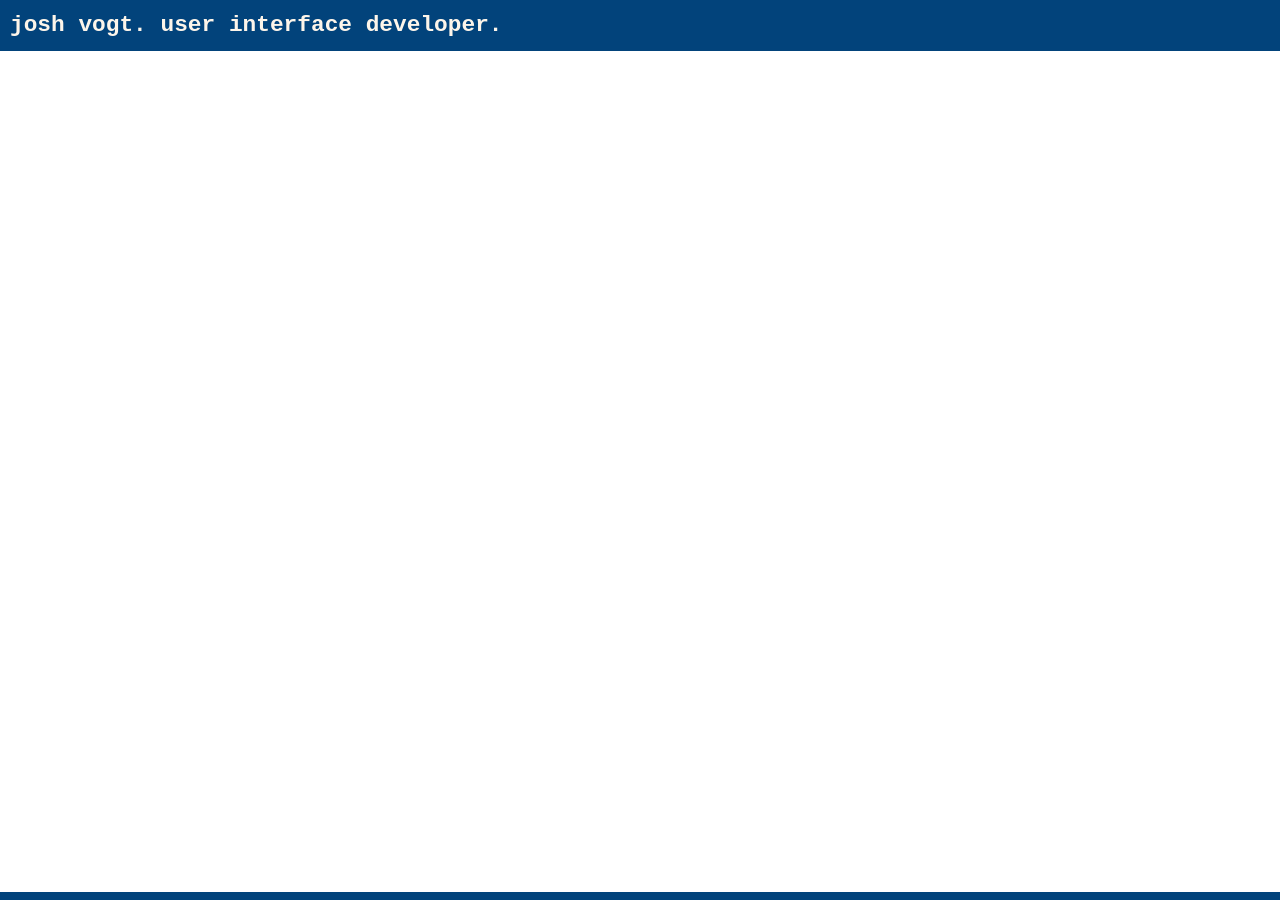
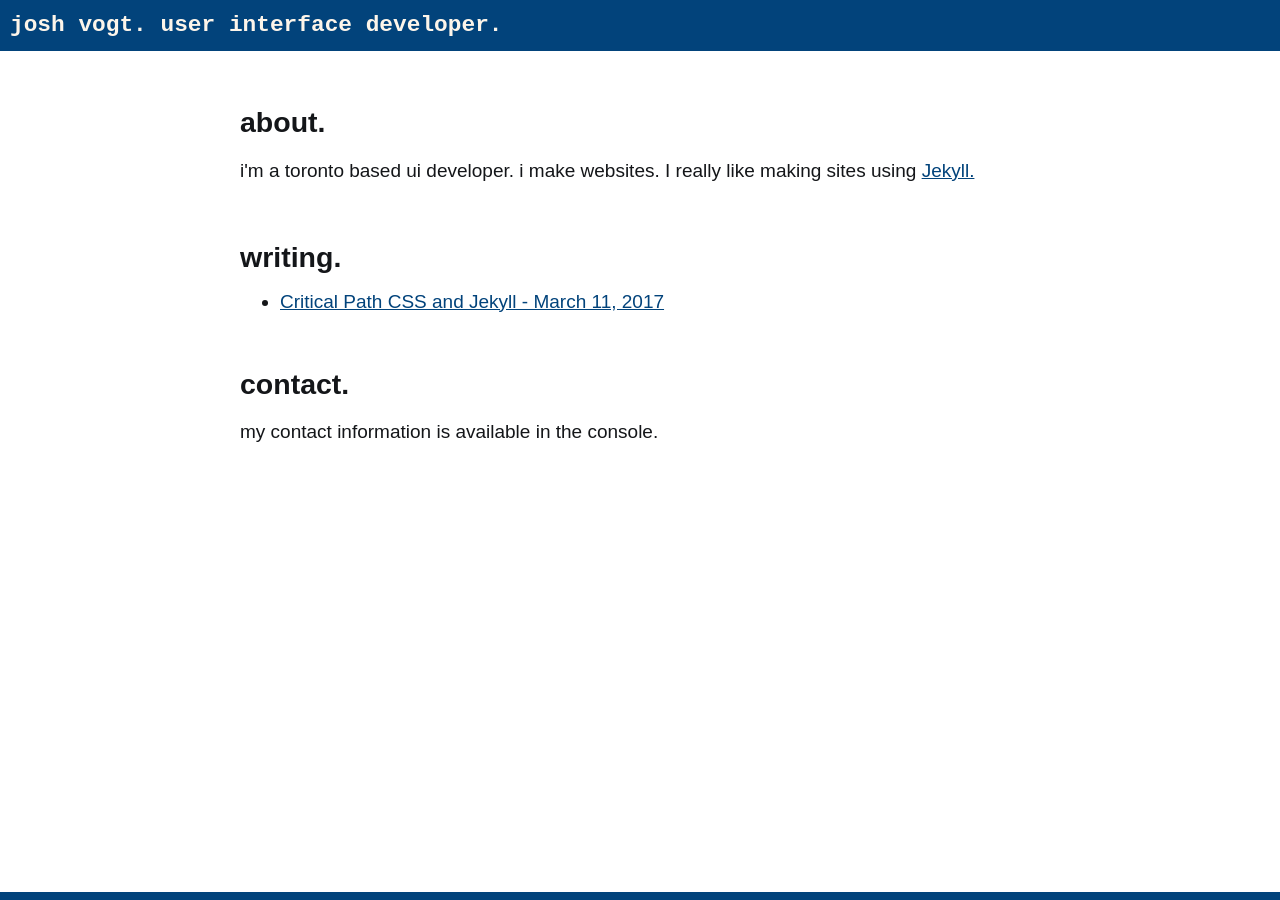
Before and after one commit to dumaurier/dumaurier.github.com, a Jekyll site: the page built from index.html, in a window 1280 px wide. Built offline with Jekyll 4.4.1, drawn with Linux system fonts in a browser that asks for light colours.

Commit message:
Adding things back

```diff
--- a/index.html
+++ b/index.html
@@ -7,7 +7,7 @@ layout: default
 published: true
 ---
 
-<!-- <main class="container">
+<main class="container">
   <section class="block">
     <h2>about.</h2>
     <p>
@@ -34,4 +34,4 @@ published: true
       my contact information is available in the console.
     </p>
   </section>
-</main> -->
+</main>
```
Also changed, not shown: _posts/2017-03-13-Jekyll-and-prose-io.md (+1 -0 lines), 3 other files.
